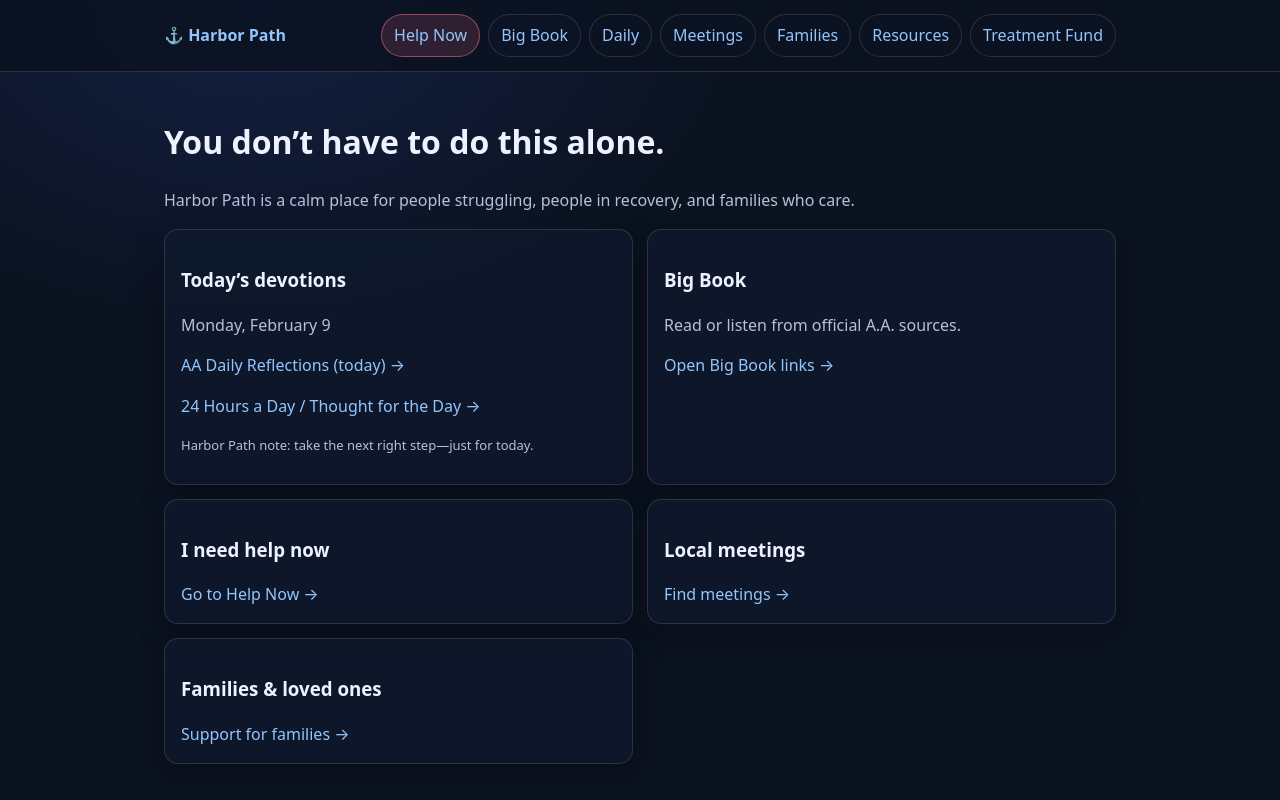
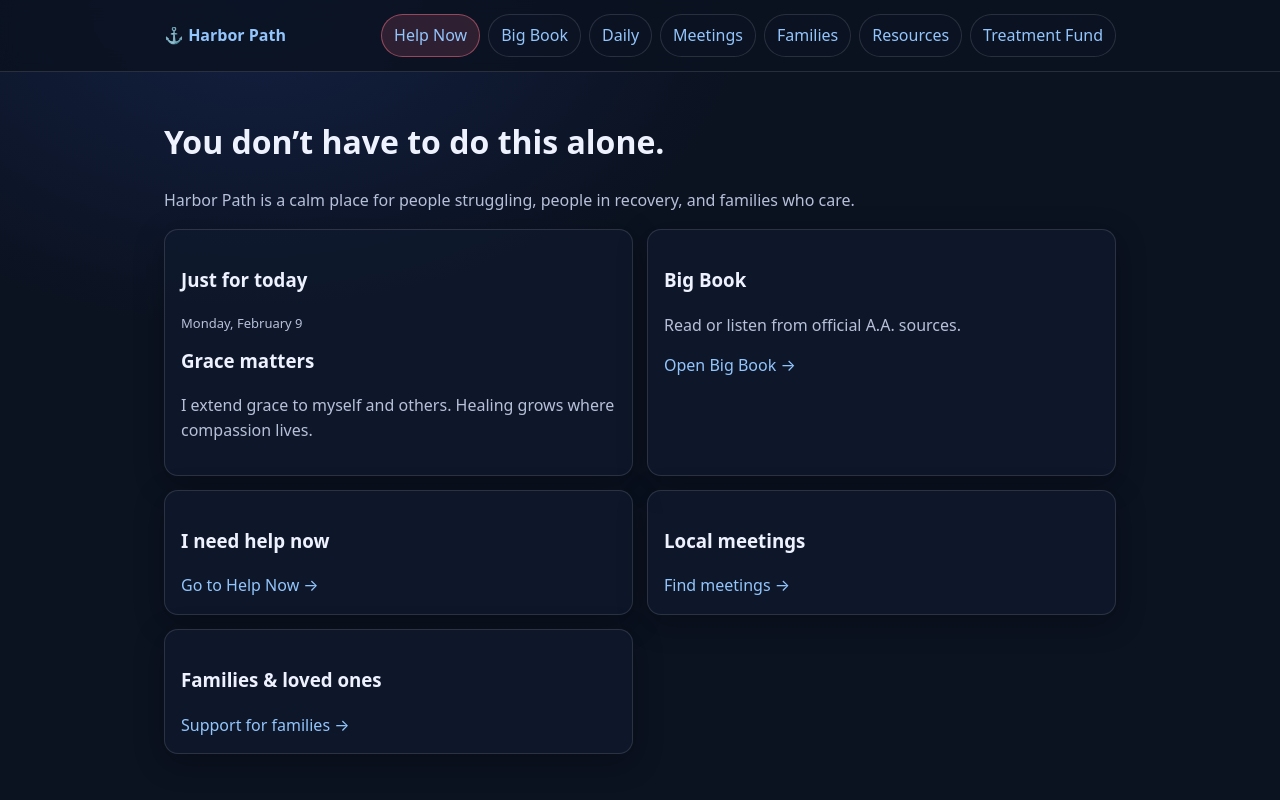
Before and after one commit to KristineMK72/HARBOR-PATH, a Next.js app: page / in a window 1280 px wide. Shown: the top 800 px of the page. Built offline with nearby package versions, Linux system fonts and the light colour scheme.

Commit message:
Update page.tsx

```diff
--- a/app/page.tsx
+++ b/app/page.tsx
@@ -1,14 +1,23 @@
 import Container from "../components/Container";
 import Card from "../components/Card";
 import Link from "next/link";
+import { DAILY_DEVOTIONS } from "../lib/dailyDevotions";
 
-function todayLabel() {
-  const d = new Date();
-  return d.toLocaleDateString(undefined, { weekday: "long", month: "long", day: "numeric" });
+function todayIndex() {
+  const today = new Date();
+  const start = new Date(today.getFullYear(), 0, 1);
+  const diff = today.getTime() - start.getTime();
+  const day = Math.floor(diff / (1000 * 60 * 60 * 24));
+  return day % DAILY_DEVOTIONS.length;
 }
 
 export default function HomePage() {
-  const today = todayLabel();
+  const devotion = DAILY_DEVOTIONS[todayIndex()];
+  const todayLabel = new Date().toLocaleDateString(undefined, {
+    weekday: "long",
+    month: "long",
+    day: "numeric",
+  });
 
   return (
     <Container>
@@ -19,37 +28,15 @@ export default function HomePage() {
       </p>
 
       <div className="grid">
-        <Card title="Today’s devotions">
-          <p className="muted">{today}</p>
-
-          <p style={{ marginTop: 10 }}>
-            <a
-              href="https://www.aa.org/daily-reflections"
-              target="_blank"
-              rel="noreferrer"
-            >
-              AA Daily Reflections (today) →
-            </a>
-          </p>
-
-          <p style={{ marginTop: 8 }}>
-            <a
-              href="https://www.hazeldenbettyford.org/thought-for-the-day"
-              target="_blank"
-              rel="noreferrer"
-            >
-              24 Hours a Day / Thought for the Day →
-            </a>
-          </p>
-
-          <p className="muted small" style={{ marginTop: 10 }}>
-            Harbor Path note: take the next right step—just for today.
-          </p>
+        <Card title="Just for today">
+          <p className="muted small">{todayLabel}</p>
+          <h3 style={{ marginTop: 6 }}>{devotion.title}</h3>
+          <p className="muted">{devotion.body}</p>
         </Card>
 
         <Card title="Big Book">
           <p className="muted">Read or listen from official A.A. sources.</p>
-          <Link href="/big-book">Open Big Book links →</Link>
+          <Link href="/big-book">Open Big Book →</Link>
         </Card>
 
         <Card title="I need help now">
```
